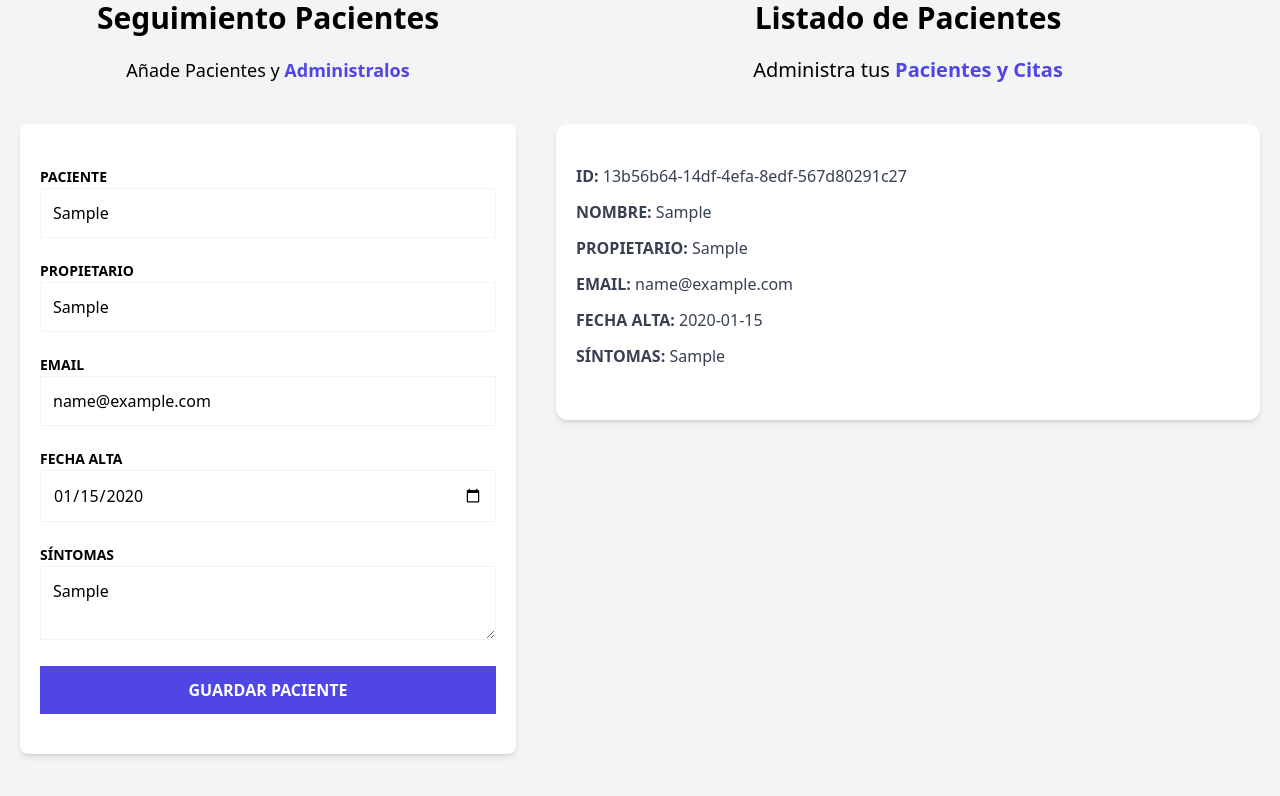
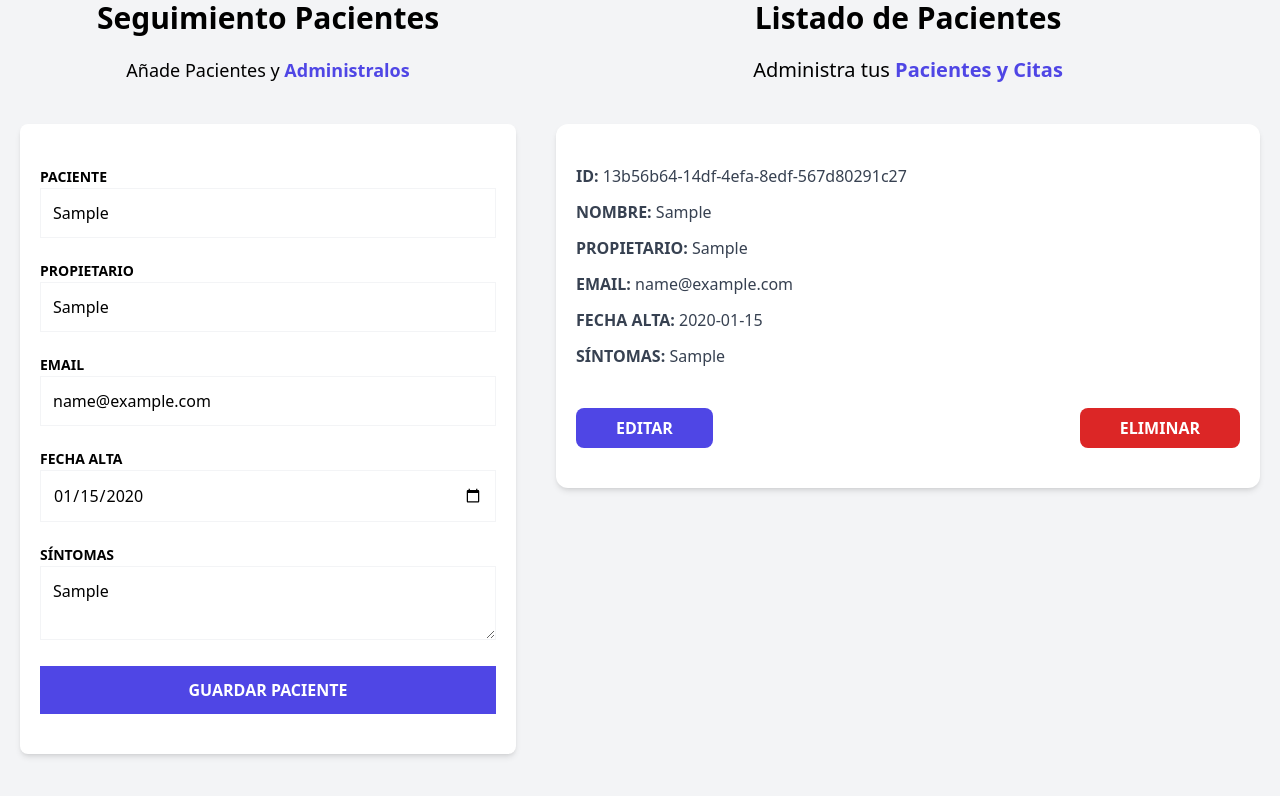
Before and after one commit to JorgeDev7/pacientes-zustand, a React (Vite) app: page / in a window 1280 px wide. Both pictures are taken after typing "Sample", "Sample", "name@example.com", "2020-01-15", "Sample" into the empty fields and a click on the input "Guardar Paciente". Shown: the part 224-1020 px from the top of the page. Built offline with nearby package versions, Linux system fonts and the light colour scheme.

Commit message:
Edit and Delete button added

```diff
--- a/src/components/PatientDetails.tsx
+++ b/src/components/PatientDetails.tsx
@@ -34,6 +34,17 @@
                 label="Síntomas"
                 data={symptoms}
             />
+
+            <div className="flex flex-col md:flex-row justify-between gap-3 mt-10">
+                <button
+                    type="button"
+                    className="py-2 px-10 bg-indigo-600 hover:bg-indigo-700 text-white font-bold uppercase rounded-lg"
+                >Editar</button>
+                <button
+                    type="button"
+                    className="py-2 px-10 bg-red-600 hover:bg-red-700 text-white font-bold uppercase rounded-lg"
+                >Eliminar</button>
+            </div>
         </div>
     );
 }
```
